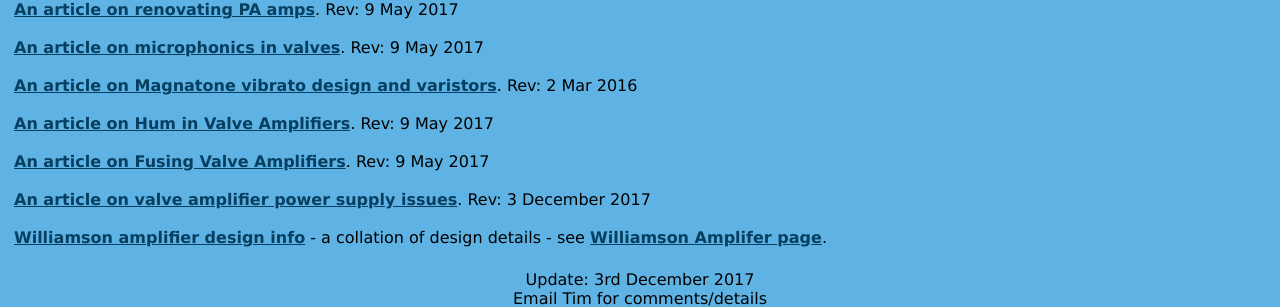
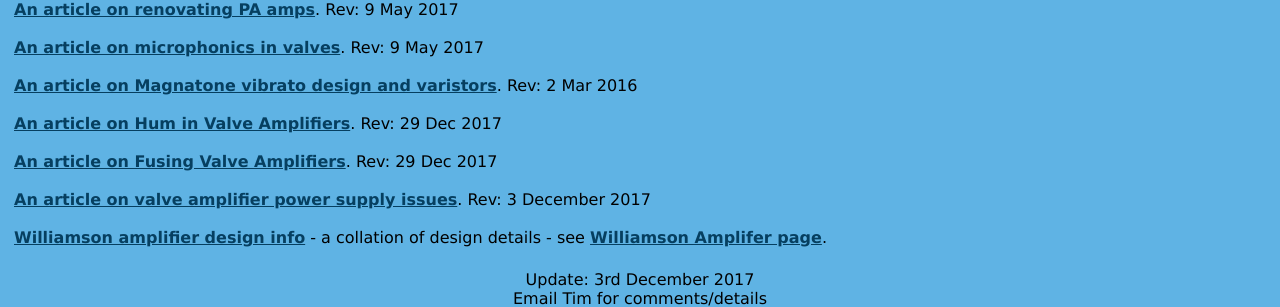
Before and after one commit to michael-robbins/michael-robbins.github.io, a Jekyll site: the page built from projects/Valve Info.html, in a window 1280 px wide and 900 px high, scrolled down 2719 px. Shown: the part 559-866 px from the top of the window. Built offline with Jekyll 4.4.1, drawn with Linux system fonts in a browser that asks for light colours.

Commit message:
Update Valve Info.html
Tims update

```diff
--- a/projects/Valve Info.html
+++ b/projects/Valve Info.html
@@ -213,9 +213,9 @@ layout: default
       <br /><br />
       <a href="/static/Magnatone vibrato design.pdf">An article on Magnatone vibrato design and varistors</a>. Rev: 2 Mar 2016
       <br /><br />
-      <a href="/static/Hum article.pdf">An article on Hum in Valve Amplifiers</a>. Rev: 9 May 2017
+      <a href="/static/Hum article.pdf">An article on Hum in Valve Amplifiers</a>. Rev: 29 Dec 2017
       <br /><br />
-      <a href="/static/Valve amp fusing.pdf">An article on Fusing Valve Amplifiers</a>. Rev: 9 May 2017
+      <a href="/static/Valve amp fusing.pdf">An article on Fusing Valve Amplifiers</a>. Rev: 29 Dec 2017
       <br /><br />
       <a href="/static/Power%20supply%20issues%20for%20tube%20amps.pdf">An article on valve amplifier power supply issues</a>. Rev: 3 December 2017
       <br /><br />
```
